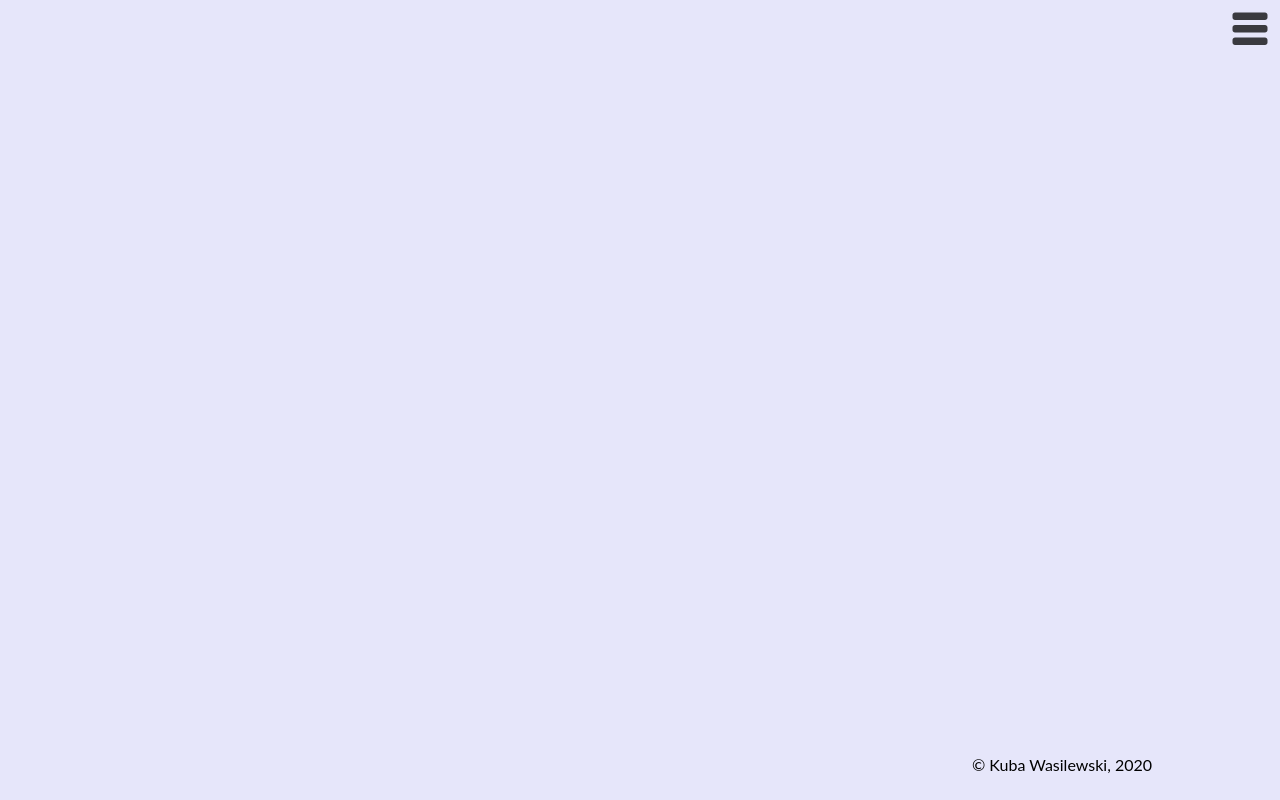
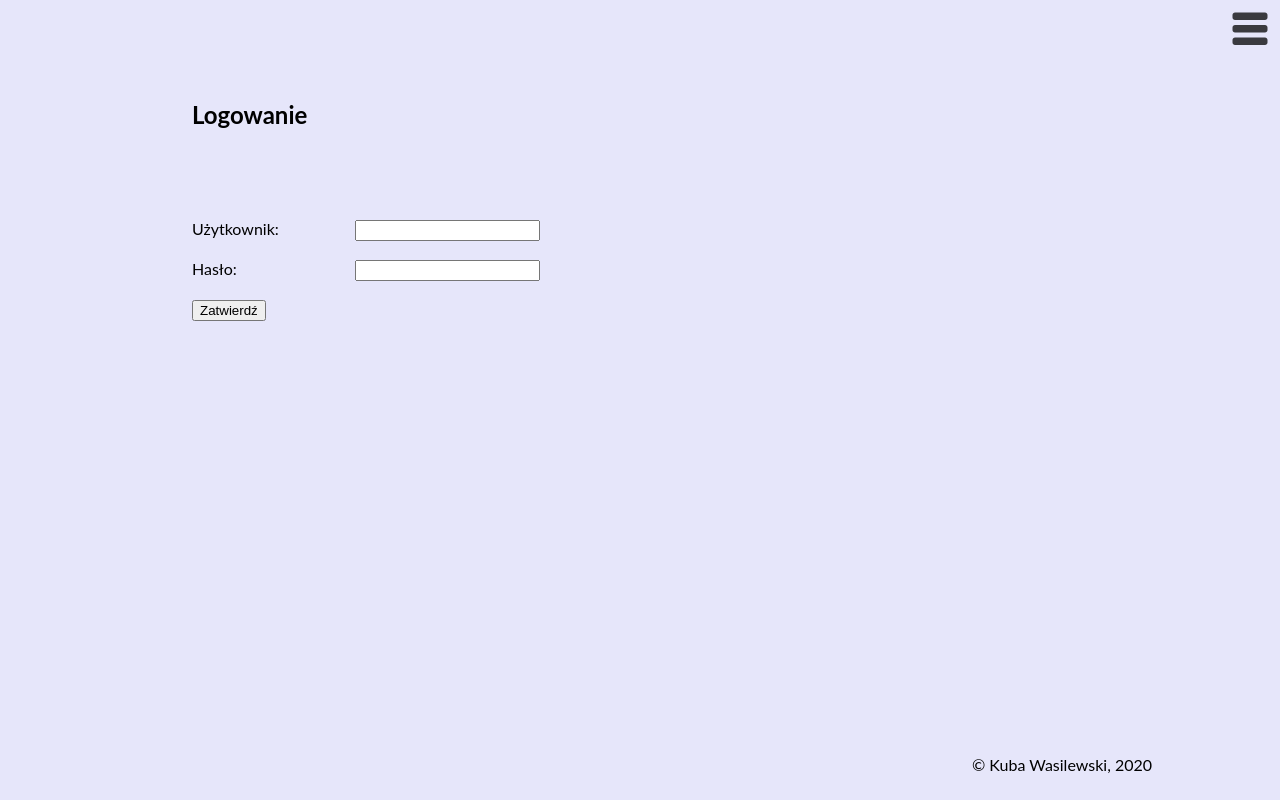
Before and after one commit to k-wasilewski/frontend, a React (Create React App) app: page /login in a window 1280 px wide. Built offline with nearby package versions, Linux system fonts and the light colour scheme.

Commit message:
login introduced

```diff
--- a/src/Router.js
+++ b/src/Router.js
@@ -3,6 +3,7 @@ import { Switch, Route } from 'react-router-dom';
 import NewOrderStep1 from "./components/orders/NewOrderStep1";
 import Summary from './components/summary/Summary'
 import Orders from "./components/orders/Orders";
+import Login from "./components/login/Login";
 
 const Router = () => {
     return (
@@ -11,6 +12,7 @@ const Router = () => {
                 <Route path={`/`} exact component={NewOrderStep1} />
                 <Route path={`/step2`} exact component={Orders} />
                 <Route path={`/summary`} exact component={Summary} />
+                <Route path={`/login`} exact component={Login} />
             </Switch>
             <p id='copyright'> &copy; Kuba Wasilewski, 2020 </p>
         </div>
--- a/src/components/Menu.js
+++ b/src/components/Menu.js
@@ -2,12 +2,15 @@ import React, {Component} from 'react';
 import '../css/App.css';
 import {NavLink} from "react-router-dom";
 import img from '../img/menu-btn.svg'
+import {connect} from "react-redux";
 
 class Menu extends Component {
     constructor(props) {
         super(props);
 
         this.menuRef = React.createRef();
+
+        this.toggleMenuVisibility = this.toggleMenuVisibility.bind(this);
     };
 
     toggleMenuVisibility() {
@@ -24,11 +27,19 @@ class Menu extends Component {
                                 <div className='menu-item-div'>Nowe zamówienie</div>
                             </button>
                         </NavLink>
-                        <NavLink to={`/summary`} className="menu-item">
-                            <button className='menu-item'>
-                                <div className='menu-item-div'>Podsumowanie</div>
-                            </button>
-                        </NavLink>
+                        {this.props.username ? (
+                            <NavLink to={`/summary`} className="menu-item">
+                                <button className='menu-item'>
+                                    <div className='menu-item-div'>Podsumowanie</div>
+                                </button>
+                            </NavLink>
+                        ) : (
+                            <NavLink to={`/login`} className="menu-item">
+                                <button className='menu-item'>
+                                    <div className='menu-item-div'>Logowanie</div>
+                                </button>
+                            </NavLink>
+                        )}
                     </nav>
                 </div>
                 <img id='menu-btn' alt='menu button' onClick={this.toggleMenuVisibility} src={img} />
@@ -37,4 +48,10 @@ class Menu extends Component {
     };
 }
 
-export default Menu;
+function mapStateToProps(state) {
+    return {
+        username: state.setUsernameReducer.username
+    };
+}
+
+export default connect(mapStateToProps, null)(Menu);
--- /dev/null
+++ b/src/components/login/Login.js
@@ -0,0 +1,65 @@
+import React, {Component} from 'react';
+import '../../css/App.css';
+import {connect} from "react-redux";
+import {setUsername} from "../../redux/actions";
+
+class Login extends Component {
+    constructor(props) {
+        super(props);
+
+        this.state = {
+            username: '',
+            password: ''
+        }
+
+        this.errorRef = React.createRef('');
+    };
+
+    handleSubmit = (e) => {
+        e.preventDefault();
+        alert(this.state.username+', '+this.state.password)
+        this.props.setUsername(this.state.username);
+    }
+
+    usernameOnChange = (event) => {
+        const username = event.target.value;
+        this.setState({username: username});
+    };
+
+    passwordOnChange = (event) => {
+        const password = event.target.value;
+        this.setState({password: password});
+    };
+
+    render() {
+        let error;
+
+        return (
+            <div className="main">
+                <form onSubmit={this.handleSubmit}>
+                    <div className='form'>
+                        <h2>Logowanie</h2>
+                        <p className='hidden invalid' ref={this.errorRef}>{error}</p>
+                        <div className='col1'>
+                            <p>Użytkownik:</p>
+                            <p>Hasło:</p>
+                            <button>Zatwierdź</button>
+                        </div>
+                        <div className='col2'>
+                            <p><input type='text' name='username' value= {this.state.username}
+                                      id='usernameInput' onChange={this.usernameOnChange} /></p>
+                            <p><input type='password' name='password' id='passwordInput'
+                                      onChange={this.passwordOnChange} value= {this.state.password} /></p>
+                        </div>
+                    </div>
+                </form>
+            </div>
+        );
+    };
+}
+
+const mapDispatchToProps = {
+    setUsername
+};
+
+export default connect(null, mapDispatchToProps)(Login);
--- a/src/redux/actions.js
+++ b/src/redux/actions.js
@@ -3,6 +3,7 @@ export const SET_NAME = 'SET_NAME';
 export const SET_AGE = 'SET_AGE';
 export const SET_ITEMS = 'SET_ITEMS';
 export const SET_RESP = 'SET_RESP';
+export const SET_USERNAME = 'SET_USERNAME';
 
 export function addItem(item) {
     return {
@@ -38,3 +39,10 @@ export function setResp(resp) {
         data: resp
     };
 };
+
+export function setUsername(username) {
+    return {
+        type: SET_USERNAME,
+        data: username
+    };
+};
--- a/src/redux/rootReducer.js
+++ b/src/redux/rootReducer.js
@@ -4,11 +4,13 @@ import setItemsReducer from "./setItemsReducer";
 import setAgeReducer from "./setAgeReducer";
 import setNameReducer from "./setNameReducer";
 import setRespReducer from "./setRespReducer";
+import setUsernameReducer from "./setUsernameReducer";
 
 export default combineReducers({
     newItemReducer,
     setItemsReducer,
     setAgeReducer,
     setNameReducer,
-    setRespReducer
+    setRespReducer,
+    setUsernameReducer
 });
--- /dev/null
+++ b/src/redux/setUsernameReducer.js
@@ -0,0 +1,17 @@
+import {SET_USERNAME} from "./actions";
+
+const initialState = {
+    username: null
+};
+
+export default function setUsernameReducer(state = initialState, action) {
+    switch(action.type) {
+        case SET_USERNAME:
+            return {
+                ...state,
+                username: action.data
+            };
+        default:
+            return state;
+    };
+};
```
